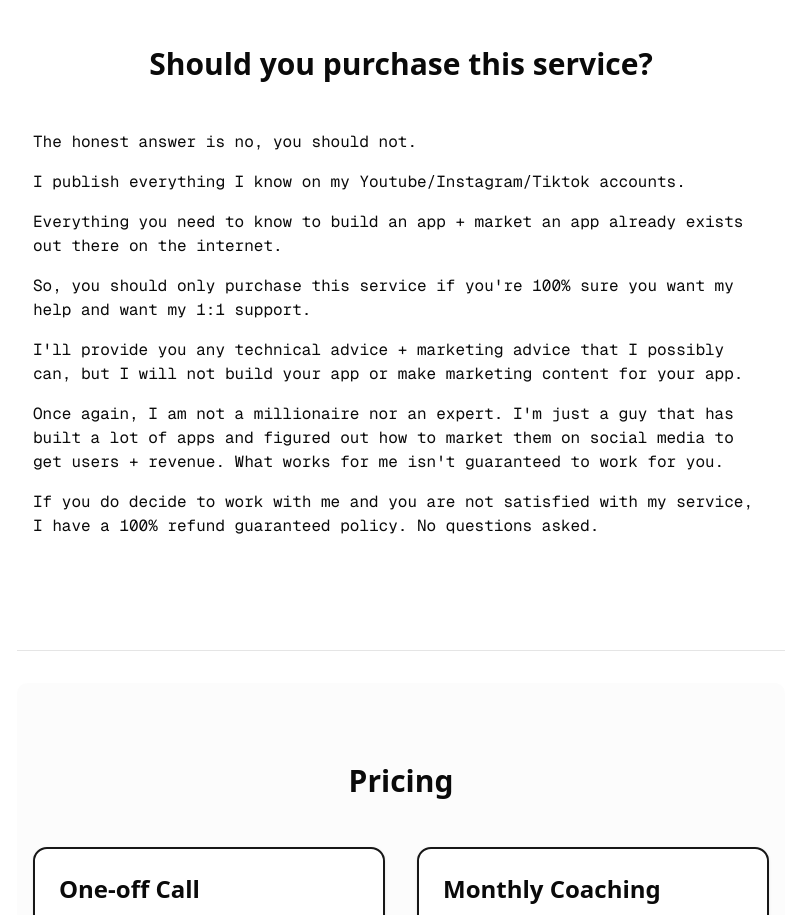
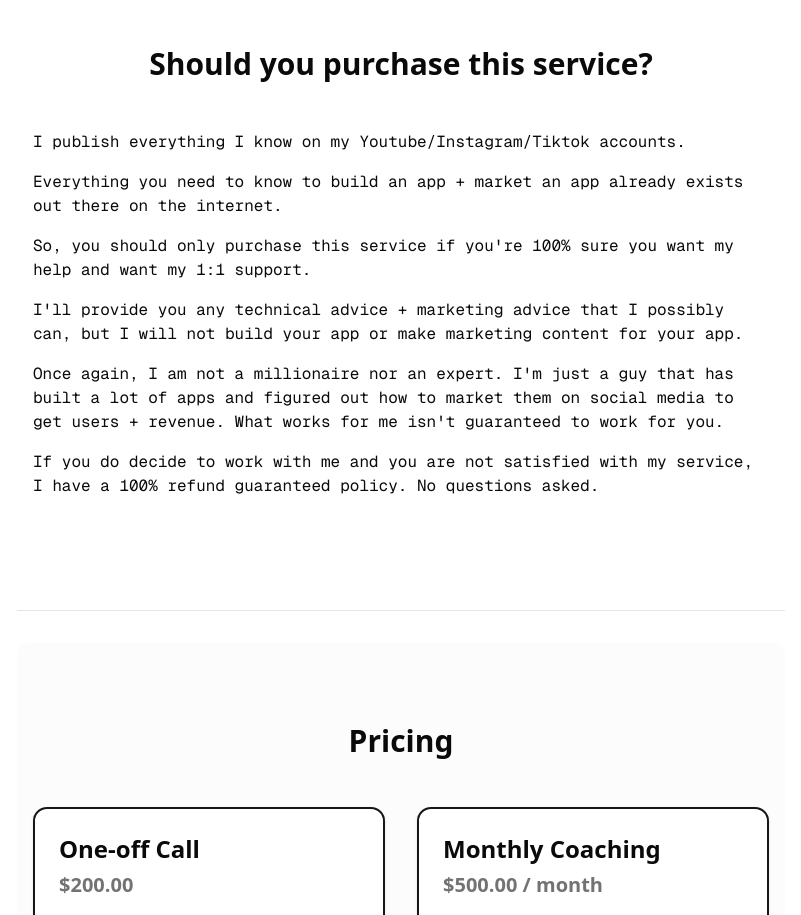
Before and after one commit to YourAverageTechBro/yatb-consulting, a Next.js app: page / in a window 1280 px wide. Shown: the part 2140-3055 px from the top of the page, without its empty margins (239-1040 px from the left). Built offline with nearby package versions, Linux system fonts and the light colour scheme; no server answers.

Commit message:
remove the line

```diff
--- a/app/page.tsx
+++ b/app/page.tsx
@@ -176,7 +176,6 @@ export default function Home() {
           Should you purchase this service?
         </h2>
         <div className="flex flex-col gap-4 text-md font-mono">
-          <p>The honest answer is no, you should not.</p>
           <p>
             I publish everything I know on my Youtube/Instagram/Tiktok accounts.
           </p>
```
